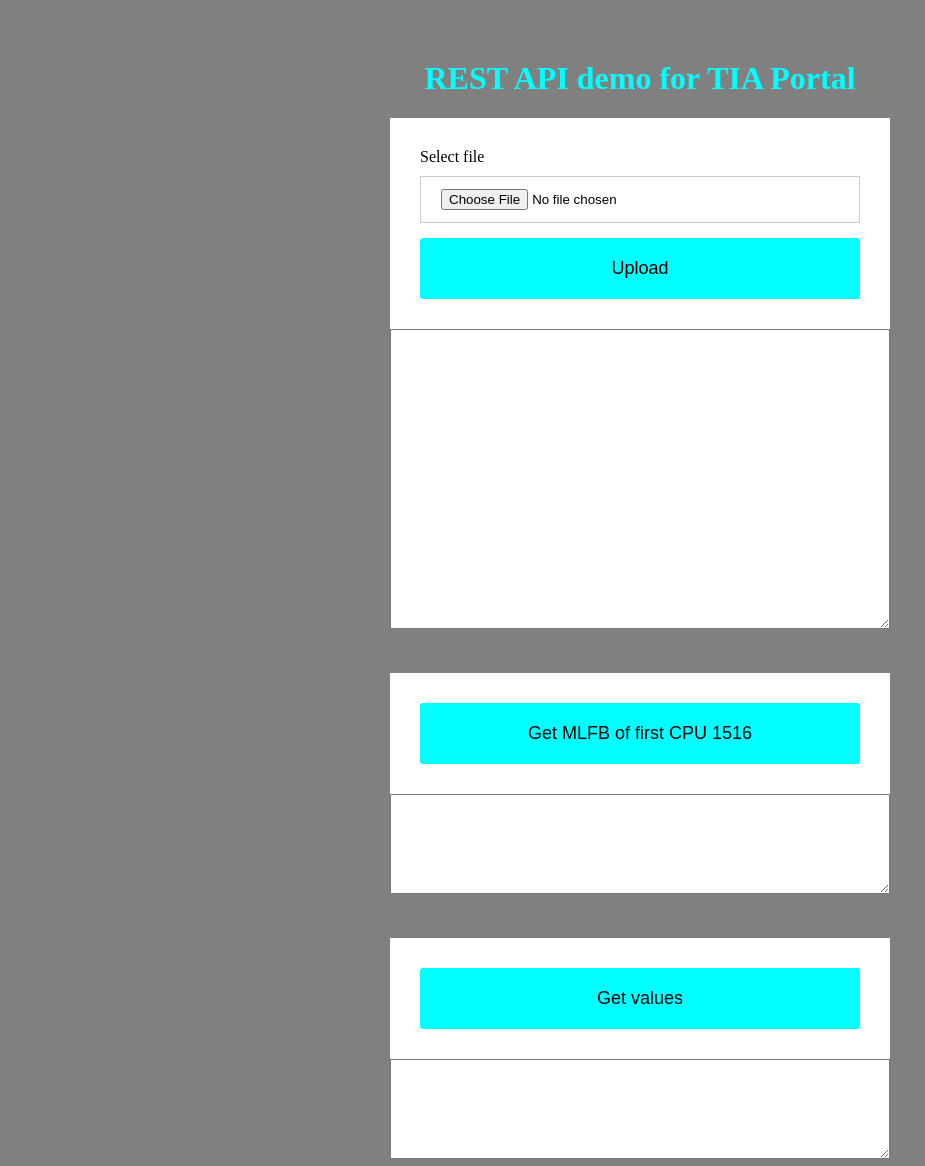
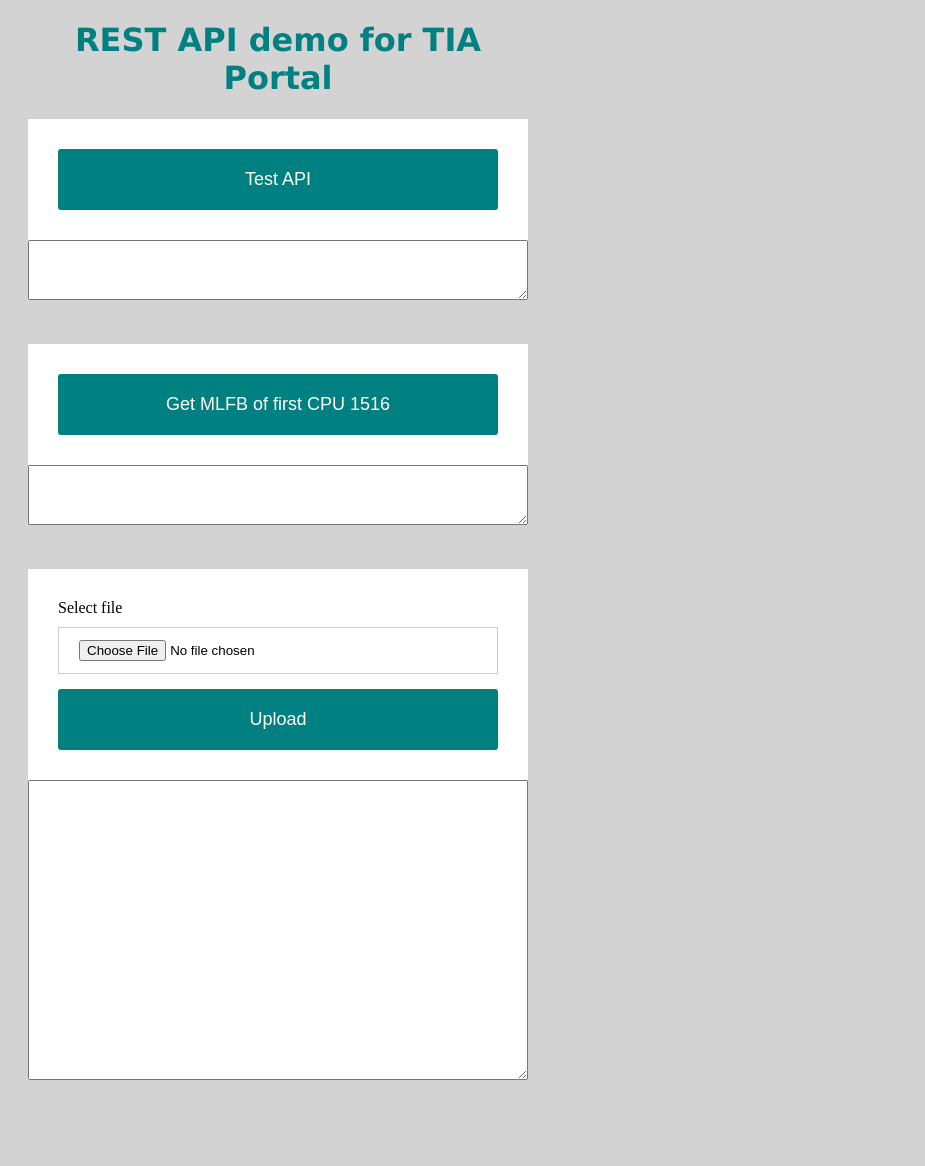
Before and after one commit to praseodeveloper/FileUpload, a website: page frontend/index.html in a window 1280 px wide. Shown: the whole page, without its empty margins (0-925 px from the left). After the commit the page ends 1104 px from the top, so only its background shows below. Drawn offline with Linux system fonts and the light colour scheme.

Commit message:
Server switch and style changes

```diff
--- a/frontend/index.html
+++ b/frontend/index.html
@@ -10,6 +10,21 @@
     <div class="container">
         <h1>REST API demo for TIA Portal</h1>
         <div class="tileContainer">
+
+            <div class="tile">
+                <form id='getValuesForm' class="form">
+                    <button class="submit-btn" type='submit'>Test API</button>
+                </form>
+                <textarea id="getValuesResult" class="smallTextArea"></textarea>
+            </div>
+
+            <div class="tile">
+                <form id='getMLFBForm' class="form">
+                    <button class="submit-btn" type='submit'>Get MLFB of first CPU 1516</button>
+                </form>
+                <textarea id="getMLFBResult" class="smallTextArea"></textarea>
+            </div>
+
             <div class="tile">
                 <form id='validateAmlForm' class="form">
                     <div class="input-group">
@@ -20,18 +35,7 @@
                 </form>
                 <textarea id="validateAmlResult" class="largeTextArea"></textarea>
             </div>
-            <div class="tile">
-                <form id='getMLFBForm' class="form">
-                    <button class="submit-btn" type='submit'>Get MLFB of first CPU 1516</button>
-                </form>
-                <textarea id="getMLFBResult" class="smallTextArea"></textarea>
-            </div>
-            <div class="tile">
-                <form id='getValuesForm' class="form">
-                    <button class="submit-btn" type='submit'>Get values</button>
-                </form>
-                <textarea id="getValuesResult" class="smallTextArea"></textarea>
-            </div>
+
         </div>
     </div>
     <script src="script.js"></script>
--- a/frontend/script.js
+++ b/frontend/script.js
@@ -1,4 +1,6 @@
 const fqdn = `${window.location.protocol}//${window.location.host}`;
+
+//---------- FORM submit event handlers ------------------
 
 const validateAmlForm = document.getElementById("validateAmlForm");
 validateAmlForm.addEventListener("submit", submitValidateAmlForm);
@@ -8,6 +10,8 @@
 
 const getValuesForm = document.getElementById("getValuesForm");
 getValuesForm.addEventListener("submit", submitGetValuesForm);
+
+//---------- Event handler implementation ------------------
 
 function submitValidateAmlForm(e) {
     this.classList.add("disabledForm");
--- a/frontend/style.css
+++ b/frontend/style.css
@@ -1,18 +1,19 @@
 /* style.css */
 body {
-    background-color: gray;
+    background-color: lightgray;
 }
 * {
     box-sizing: border-box;
 }
 .container {
     max-width: 500px;
-    margin: 60px auto;
+    margin: 20px;
 }
 
 .container h1,.container h2 {
     text-align: center;
-    color: cyan;
+    color: teal;
+    font-family: 'Lucida Sans', 'Lucida Sans Regular', 'Lucida Grande', 'Lucida Sans Unicode', Geneva, Verdana, sans-serif;
 }
 form {
     background-color: white;
@@ -33,9 +34,9 @@
 .submit-btn {
     width: 100%;
     border: none;
-    background: cyan;
+    background: teal;
     font-size: 18px;
-    color: black;
+    color: white;
     border-radius: 3px;
     padding: 20px;
     text-align: center;
@@ -52,7 +53,7 @@
 }
 
 textarea.smallTextArea {
-    height: 100px;
+    height: 60px;
 }
 
 .tileContainer {
--- a/server.js
+++ b/server.js
@@ -9,7 +9,8 @@
 
 const port = 8989;
 
-const opennessHost = '18.159.149.25';
+//const opennessHost = '18.159.149.25'; // Public subnet server IP
+const opennessHost = '10.46.24.114';  // Private subnet server IP
 const opennessPort = 10281;
 
 ["/", "/index.html"].forEach(function (entryPoint) {
@@ -80,7 +81,7 @@
             try {
                 var request = http.request(urlparams, onResponse); //Create a request object.`
                 // contents = contents.replace(/\r\n/g, '');
-                contents = pd.xmlmin(contents, false);
+                contents = pd.xmlmin(contents, true);
                 var requestBody = JSON.stringify({ "AmlContent": contents });
                 console.log(`Request body : ${requestBody}`);
                 request.write(requestBody); //Send off the request.
```
Also changed, not shown: 2 other files.
